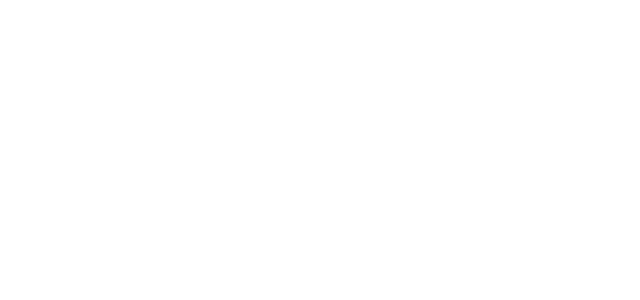
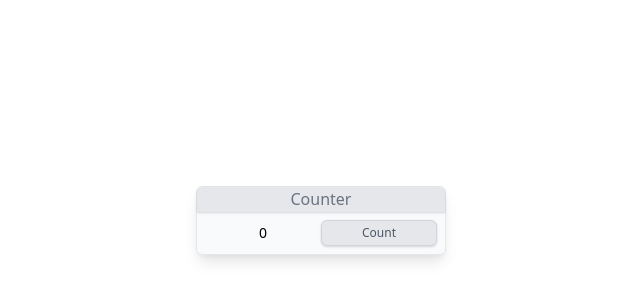
Before and after one commit to ferueda/7guis, a React (Create React App) app: page / in a window 1280 px wide. Shown: the part 180-480 px from the top of the page, without its empty margins (319-959 px from the left). Built offline with nearby package versions, Linux system fonts and the light colour scheme.

Commit message:
Add Counter to App

```diff
--- a/src/App.js
+++ b/src/App.js
@@ -1,5 +1,11 @@
+import Counter from './guis/Counter';
+
 function App() {
-  return <div></div>;
+  return (
+    <main className="flex flex-col items-center justify-center h-screen w-full ">
+      <Counter />
+    </main>
+  );
 }
 
 export default App;
```
